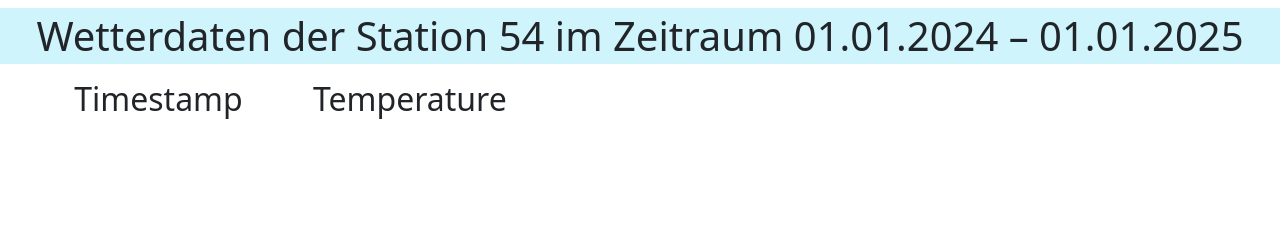
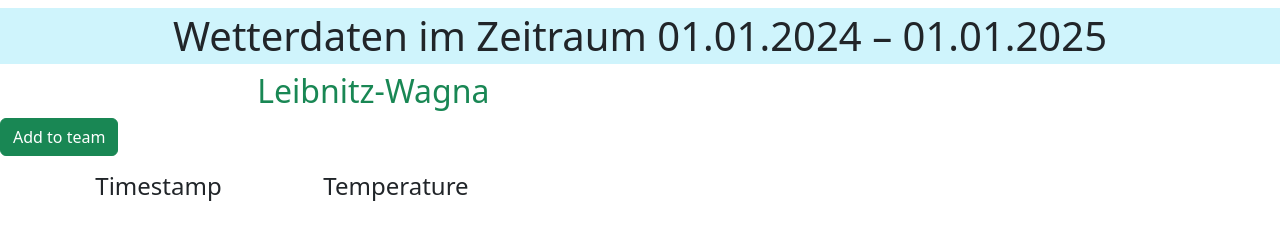
Before and after one commit to Clemens-Elch/Web-Applikation-Geosphere, a website: page index.html in a window 1280 px wide. Drawn offline with nearby package versions, Linux system fonts and the light colour scheme; no server answers.

Commit message:
updated index + start userstory2

```diff
--- a/index.html
+++ b/index.html
@@ -18,14 +18,21 @@
 <body>
 
 <div class="container-fluid bg-info-subtle text-center">
-    <h1 class="m-2 p-1">Wetterdaten der Station 54 im Zeitraum 01.01.2024 – 01.01.2025</h1>
+    <h1 class="m-2 p-1">Wetterdaten im Zeitraum 01.01.2024 – 01.01.2025</h1>
 </div>
 
+<div>
+    <div class=" offset-2 col-3"><h2 class="text-center text-success">Leibnitz-Wagna</h2>
+    </div>
+    <div>
+        <button id="addStation16413" type="button" class="btn btn-success">Add to team</button>
+    </div>
+</div>
 
 <div class="container m-3 text-center">
     <div class="row border-bottomttom mb-2">
-        <div class="col-3"><h2>Timestamp</h2></div>
-        <div class="col-2"><h2>Temperature</h2></div>
+        <div class="col-3"><h4>Timestamp</h4></div>
+        <div class="col-2"><h4>Temperature</h4></div>
         <div class="col-7"></div>
     </div>
 
@@ -33,6 +40,5 @@
 </div>
 
 
-
 </body>
 </html>
```
Also changed, not shown: user-story-2.md (added, +10 -0 lines).
